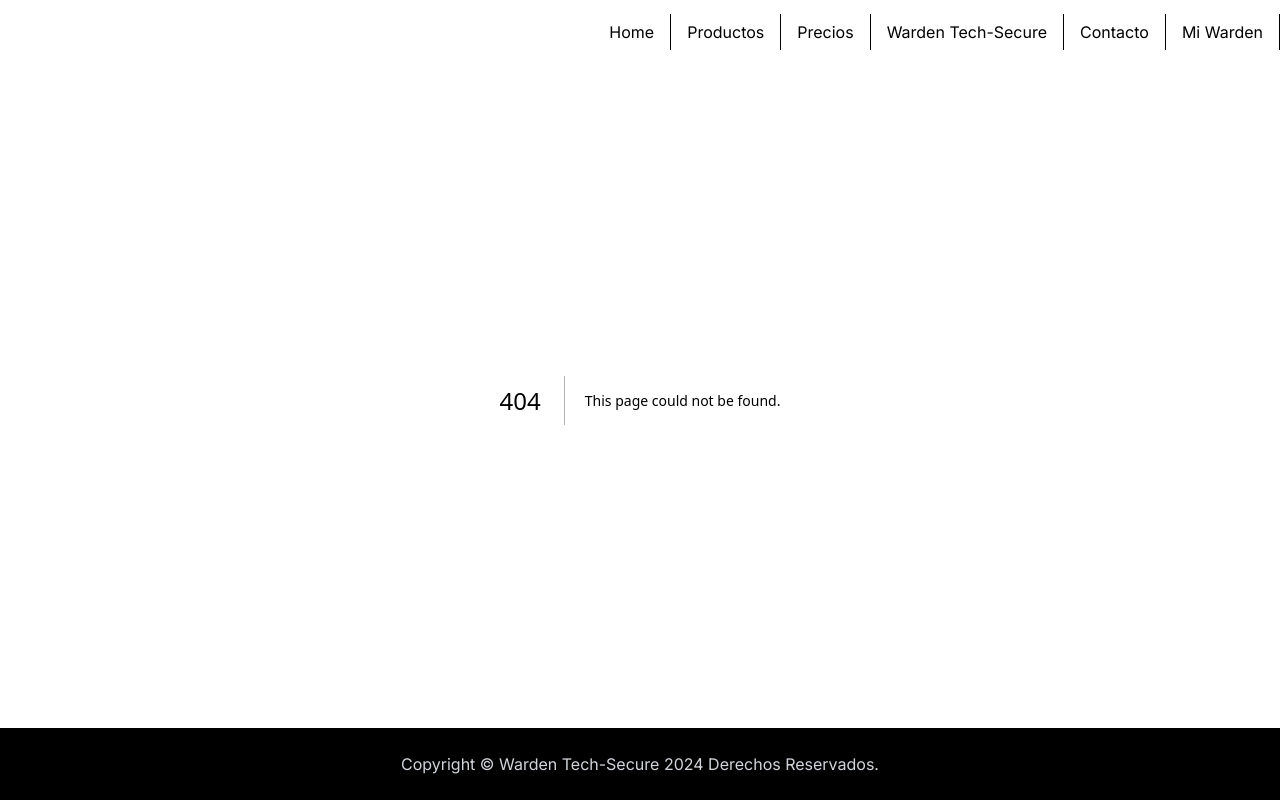
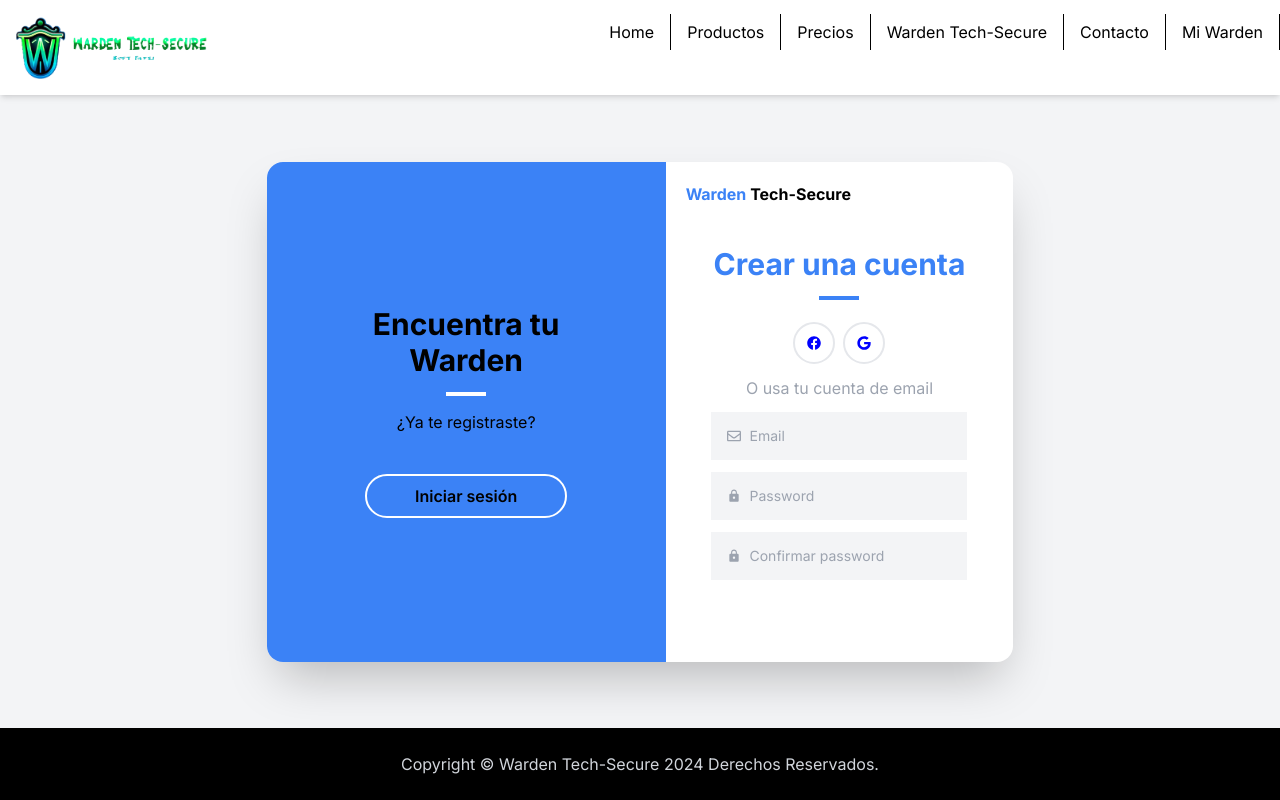
Before and after one commit to IsaiGonzalezz/warden, a Next.js app: page /registro in a window 1280 px wide. Before the commit this address had no page. Built offline with nearby package versions, Linux system fonts and the light colour scheme.

Commit message:
adding register

```diff
--- a/app/acerca/page.tsx
+++ b/app/acerca/page.tsx
@@ -4,6 +4,7 @@ import Image from "next/image";
 const Acerca = () => {
   return (
     <div className="flex flex-col h-screen bg-gray-100">
+      <title>Acerca de Warden</title>
       <header className="p-4 bg-withe shadow-md">
         <div className="container mx-auto flex justify-between items-center">
           <div className="font-bold text-xl text-black">Warden Tech-Secure</div>
--- a/app/contacto/page.tsx
+++ b/app/contacto/page.tsx
@@ -3,6 +3,7 @@ import React from "react";
 const Contacto = () => {
   return (
     <div className="flex flex-col h-screen bg-gray-100">
+      <title>Contactanos</title>
       <header className="p-4 bg-withe shadow-md">
         <div className="container mx-auto flex justify-between items-center">
           <div className="font-bold text-xl text-black">Warden Tech-Secure</div>
--- /dev/null
+++ b/app/miwarden/page.tsx
@@ -0,0 +1,90 @@
+import React from "react";
+import { FaFacebook, FaGoogle, FaRegEnvelope } from "react-icons/fa";
+import { MdLock } from "react-icons/md";
+
+const MiWarden = () => {
+  return (
+    <div className="flex flex-col h-screen bg-gray-100">
+      <title>Mi Warden</title>
+      <header className="p-4 bg-white shadow-md">
+        <div className="container mx-auto flex justify-between items-center">
+          <img
+            src="/img/banner.png"
+            alt="Warden Tech-Secure"
+            className="w-48"
+          />
+        </div>
+      </header>
+      <br />
+      <br />
+      <main className="flex flex-col items-center justify-center w-full flex-1 px-20 text-center">
+        <div className="bg-white rounded-2xl shadow-2xl flex w-2/3 max-w-4xl">
+          <div className="w-3/5 p-5">
+            <div className="text-left font-bold text-black">
+              <span className="text-green-500">Warden </span>Tech-Secure
+            </div>
+            <div className="py-10">
+              <h2 className="text-3xl font-bold text-green-500 mb-2">
+                Sign in to Account
+              </h2>
+              <div className="border-2 w-10 border-green-500 inline-block mb-2"></div>
+              <div className="flex justify-center my-2">
+                <a
+                  href="#"
+                  className="border-2 border-gray-200 rounded-full p-3 mx-1"
+                >
+                  <FaFacebook color="green" className="text-sm" />
+                </a>
+                <a
+                  href="#"
+                  className="border-2 border-gray-200 rounded-full p-3 mx-1"
+                >
+                  <FaGoogle color="green" className="text-sm" />
+                </a>
+              </div>
+              <p className="text-gray-400 my-3">O usa tu cuenta de email</p>
+              <div className="flex flex-col items-center">
+                <div className="bg-gray-100 w-64 p-2 flex items-center mb-3">
+                  <FaRegEnvelope className="text-gray-400 m-2" />
+                  <input
+                    type="email"
+                    placeholder="Email"
+                    className="text-green-700 bg-gray-100 outline-none text-sm flex-1"
+                  />
+                </div>
+
+                <div className="bg-gray-100 w-64 p-2 flex items-center mb-3">
+                  <MdLock className="text-gray-400 m-2" />
+                  <input
+                    type="password"
+                    placeholder="Password"
+                    className="text-green-700 bg-gray-100 outline-none text-sm flex-1"
+                  />
+                </div>
+              </div>
+            </div>
+          </div>{" "}
+          {/* sign in section*/}
+          <div className="w-2/3 bg-green-500 rounded-tr-2xl rounded-br-2l py-36 px-12">
+            <h2 className="text-3xl font-bold mb-2">¡Hola!</h2>
+            <div className="border-2 w-10 border-white inline-block mb-2"></div>
+            <p className="mb-10">Encuentra todo sobre tu guardian personal</p>
+            <a
+              href="./registro"
+              className="border-2 border-white rounded-full px-12 py-2 inline-block font-semibold hover:bg-white hover:text-green-500"
+            >
+              Registrarse
+            </a>
+          </div>{" "}
+          {/* Sign up section */}
+        </div>
+      </main>
+      <br />
+      <br />
+      <br />
+      <br />
+    </div>
+  );
+};
+
+export default MiWarden;
--- a/app/page.tsx
+++ b/app/page.tsx
@@ -1,9 +1,11 @@
-import React from 'react';
+import React from "react";
+import Image from "next/image";
 
 const bannerItem = {
   title: "Seguridad Confiable",
   subtitle: "Protección las 24 horas",
-  image: "https://cdn.pixabay.com/photo/2017/05/24/06/04/abstract-2339604_960_720.jpg"
+  image:
+    "https://cdn.pixabay.com/photo/2017/05/24/06/04/abstract-2339604_960_720.jpg",
 };
 
 const cardItems = [
@@ -11,61 +13,85 @@ const cardItems = [
     id: 1,
     title: "Seguridad residencial",
     subtitle: "Protección a tu familia y patrimonio",
-    image: "https://cdn.pixabay.com/photo/2017/01/18/23/59/insurance-1991226_640.jpg"
+    image:
+      "https://cdn.pixabay.com/photo/2017/01/18/23/59/insurance-1991226_640.jpg",
   },
   {
     id: 2,
     title: "Empresas y espacios coorporativos",
-    subtitle: "Solución profesional para integrar sistemas de alarma, videovigilancia y control de accesos.",
-    image: "https://media.istockphoto.com/id/670723856/es/foto/c%C3%A1mara-de-seguridad-en-la-corporaci%C3%B3n.jpg?s=612x612&w=0&k=20&c=k8N07rmvppOMJ8c43h7tju6v41z86ZqoSl81i9Q2F8Q="
+    subtitle:
+      "Solución profesional para integrar sistemas de alarma, videovigilancia y control de accesos.",
+    image:
+      "https://media.istockphoto.com/id/670723856/es/foto/c%C3%A1mara-de-seguridad-en-la-corporaci%C3%B3n.jpg?s=612x612&w=0&k=20&c=k8N07rmvppOMJ8c43h7tju6v41z86ZqoSl81i9Q2F8Q=",
   },
   {
     id: 3,
     title: "Espacios educativos",
     subtitle: "Garantiza la seguridad de un colegio y a sus alumnos",
-    image: "https://media.istockphoto.com/id/1422516934/es/foto/vista-trasera-de-los-estudiantes-de-secundaria-que-estudian-en-el-aula.jpg?s=612x612&w=0&k=20&c=DdJpqkwd3dXFuMNu-vlesb9ig1My3xR3eyLIZdv-hkY="
-  }
+    image:
+      "https://media.istockphoto.com/id/1422516934/es/foto/vista-trasera-de-los-estudiantes-de-secundaria-que-estudian-en-el-aula.jpg?s=612x612&w=0&k=20&c=DdJpqkwd3dXFuMNu-vlesb9ig1My3xR3eyLIZdv-hkY=",
+  },
 ];
 
 export default function Home() {
   return (
     <div className="flex flex-col h-screen bg-gray-100">
+      <title>Inicio</title>
       <header className="p-4 bg-white shadow-md">
         <div className="container mx-auto flex justify-between items-center">
-          <div className="font-bold text-xl text-black">Warden Tech-Secure</div>
+          <img
+            src="/img/banner.png"
+            alt="Warden Tech-Secure"
+            className="w-48"
+          />
         </div>
       </header>
       <main className="flex-grow">
-        <div className="relative w-full h-screen bg-cover bg-center" style={{ backgroundImage: `url(${bannerItem.image})` }}>
+        <div
+          className="relative w-full h-screen bg-cover bg-center"
+          style={{ backgroundImage: `url(${bannerItem.image})` }}
+        >
           <div className="absolute inset-0 flex flex-col justify-center items-center">
-            <h2 className="text-4xl font-bold text-black">{bannerItem.title}</h2>
+            <h2 className="text-4xl font-bold text-black">
+              {bannerItem.title}
+            </h2>
             <p className="text-2xl text-black">{bannerItem.subtitle}</p>
           </div>
         </div>
-        <br/>
+        <br />
         <div className="text-center py-4">
-          <h2 className="text-2xl font-bold text-white">Elige la mejor opcion para ti</h2>
+          <h2 className="text-2xl font-bold text-white">
+            Elige la mejor opcion para ti
+          </h2>
         </div>
         <div className="container mx-auto px-4 mt-8">
           <div className="grid grid-cols-1 md:grid-cols-3 gap-8">
             {cardItems.map((card) => (
-              <div key={card.id} className="bg-white shadow-lg rounded-lg overflow-hidden">
-                <img className="w-full h-48 object-cover object-center" src={card.image} alt={card.title} />
+              <div
+                key={card.id}
+                className="bg-white shadow-lg rounded-lg overflow-hidden"
+              >
+                <img
+                  className="w-full h-48 object-cover object-center"
+                  src={card.image}
+                  alt={card.title}
+                />
                 <div className="p-4">
-                  <h3 className="font-bold text-xl mb-2 text-black">{card.title}</h3>
-                  <p className='text-black'>{card.subtitle}</p>
+                  <h3 className="font-bold text-xl mb-2 text-black">
+                    {card.title}
+                  </h3>
+                  <p className="text-black">{card.subtitle}</p>
                 </div>
               </div>
             ))}
           </div>
         </div>
       </main>
-      <br/>
-      <br/>
-      <br/>
-      <br/>
-      <br/>
+      <br />
+      <br />
+      <br />
+      <br />
+      <br />
     </div>
-
   );
 }
--- a/app/precios/page.tsx
+++ b/app/precios/page.tsx
@@ -38,6 +38,7 @@ const productos = [
 const Precios = () => {
   return (
     <div className="flex flex-col h-screen bg-gray-100">
+      <title>Precios</title>
       <header className="p-4 bg-withe shadow-md">
         <div className="container mx-auto flex justify-between items-center">
           <div className="font-bold text-xl text-black">Warden Tech-Secure</div>
--- a/app/productos/page.tsx
+++ b/app/productos/page.tsx
@@ -41,6 +41,7 @@ const Productos = () => {
 
   return (
     <div className="flex flex-col h-screen bg-gray-100">
+      <title>Productos</title>
       <header className="p-4 bg-withe shadow-md">
         <div className="container mx-auto flex justify-between items-center">
           <div className="font-bold text-xl text-black">Warden Tech-Secure</div>
--- /dev/null
+++ b/app/registro/page.tsx
@@ -0,0 +1,95 @@
+import React from "react";
+import { FaFacebook, FaGoogle, FaRegEnvelope } from "react-icons/fa";
+import { MdLock } from "react-icons/md";
+
+const Registro = () => {
+  return (
+    <div className="flex flex-col h-screen bg-gray-100">
+      <title>Mi Warden</title>
+      <header className="p-4 bg-white shadow-md">
+        <div className="container mx-auto flex justify-between items-center">
+          <img
+            src="/img/banner.png"
+            alt="Warden Tech-Secure"
+            className="w-48"
+          />
+        </div>
+      </header>
+      <main className="flex flex-col items-center justify-center w-full flex-1 px-20 text-center">
+        <div className="bg-white rounded-2xl shadow-2xl flex w-2/3 max-w-4xl">
+          <div className="w-2/3 bg-blue-500 rounded-tl-2xl rounded-bl-2xl py-36 px-12">
+            <h2 className="text-3xl font-bold mb-2">Encuentra tu Warden</h2>
+            <div className="border-2 w-10 border-white inline-block mb-2"></div>
+            <p className="mb-10">¿Ya te registraste?</p>
+            <a
+              href="./miwarden"
+              className="border-2 border-white rounded-full px-12 py-2 inline-block font-semibold hover:bg-white hover:text-blue-500"
+            >
+              Iniciar sesión
+            </a>
+          </div>{" "}
+          {/* Sign up section */}
+          <div className="w-3/5 p-5">
+            <div className="text-left font-bold text-black">
+              <span className="text-blue-500">Warden </span>Tech-Secure
+            </div>
+            <div className="py-10">
+              <h2 className="text-3xl font-bold text-blue-500 mb-2">
+                Crear una cuenta
+              </h2>
+              <div className="border-2 w-10 border-blue-500 inline-block mb-2"></div>
+              <div className="flex justify-center my-2">
+                <a
+                  href="#"
+                  className="border-2 border-gray-200 rounded-full p-3 mx-1"
+                >
+                  <FaFacebook color="blue" className="text-sm" />
+                </a>
+                <a
+                  href="#"
+                  className="border-2 border-gray-200 rounded-full p-3 mx-1"
+                >
+                  <FaGoogle color="blue" className="text-sm" />
+                </a>
+              </div>
+              <p className="text-gray-400 my-3">O usa tu cuenta de email</p>
+              <div className="flex flex-col items-center">
+                <div className="bg-gray-100 w-64 p-2 flex items-center mb-3">
+                  <FaRegEnvelope className="text-gray-400 m-2" />
+                  <input
+                    type="email"
+                    placeholder="Email"
+                    className="text-blue-700 bg-gray-100 outline-none text-sm flex-1"
+                  />
+                </div>
+
+                <div className="bg-gray-100 w-64 p-2 flex items-center mb-3">
+                  <MdLock className="text-gray-400 m-2" />
+                  <input
+                    type="password"
+                    placeholder="Password"
+                    className="text-blue-700 bg-gray-100 outline-none text-sm flex-1"
+                  />
+                </div>
+                <div className="bg-gray-100 w-64 p-2 flex items-center mb-3">
+                  <MdLock className="text-gray-400 m-2" />
+                  <input
+                    type="password"
+                    placeholder="Confirmar password"
+                    className="text-blue-700 bg-gray-100 outline-none text-sm flex-1"
+                  />
+                </div>
+              </div>
+            </div>
+          </div>{" "}
+          {/* sign in section*/}
+        </div>
+      </main>
+      <br/>
+      <br/>
+      <br/>
+    </div>
+  );
+};
+
+export default Registro;
--- /dev/null
+++ b/app/warden/page.tsx
@@ -0,0 +1 @@
+import React from "react";
--- a/components/Navigation.tsx
+++ b/components/Navigation.tsx
@@ -7,7 +7,7 @@
             <a href="./precios" className="text-black hover:text-green-900 px-4 py-2 border-r border-black">Precios</a>
             <a href="./acerca" className="text-black hover:text-green-900 px-4 py-2 border-r border-black">Warden Tech-Secure</a>
             <a href="./contacto" className="text-black hover:text-green-900 px-4 py-2 border-r border-black">Contacto</a>
-            <a href="" className="text-black hover:text-green-900 px-4 py-2 border-r border-black">Mi Warden</a>
+            <a href="./miwarden" className="text-black hover:text-green-900 px-4 py-2 border-r border-black">Mi Warden</a>
             </nav>
         </div>
     );
--- a/package.json
+++ b/package.json
@@ -9,9 +9,11 @@
     "lint": "next lint"
   },
   "dependencies": {
+    "@react-icons/all-files": "^4.1.0",
     "next": "14.1.1",
     "react": "^18",
     "react-dom": "^18",
+    "react-icons": "^5.0.1",
     "react-responsive-carousel": "^3.2.23",
     "react-slick": "^0.30.2",
     "slick-carousel": "^1.8.1"
```
Also changed, not shown: public/img/banner.png (added), 1 other file (tests, documents, lock files or other folders).
